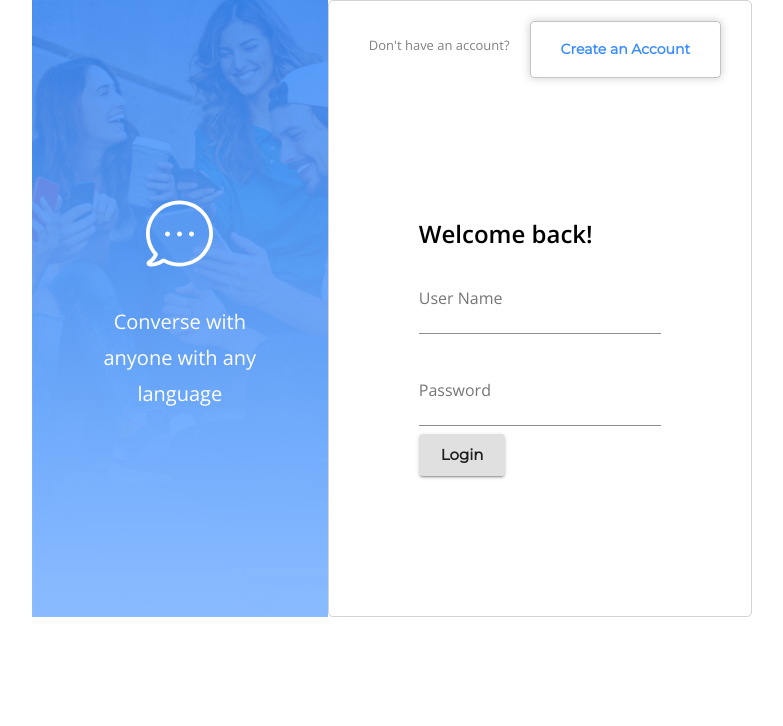
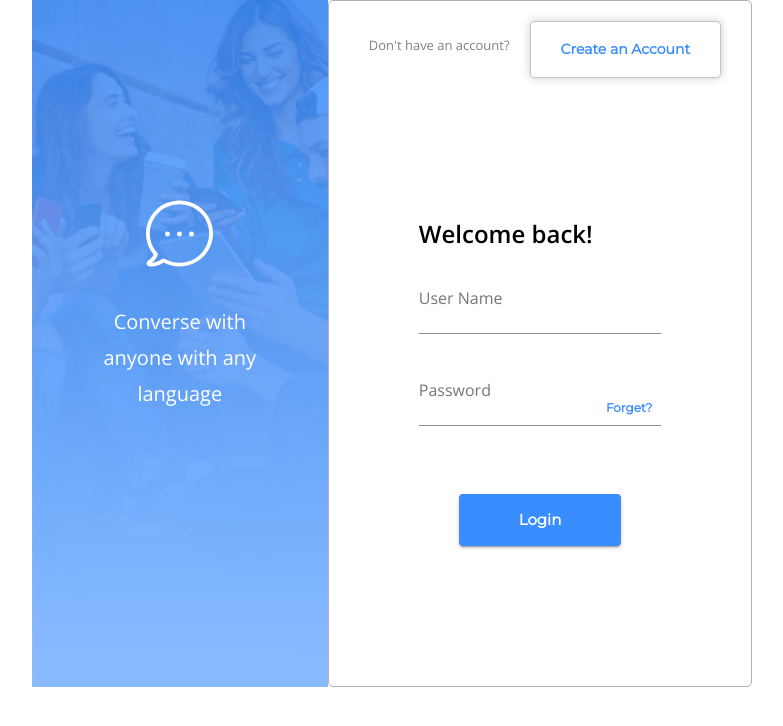
Before and after one commit to ryanzzheng570/messenger-6926, a React (Create React App) app in the folder client/: page /login in a window 1280 px wide. Shown: the top 726 px of the page, without its empty margins (248-1031 px from the left). Built offline with nearby package versions, Linux system fonts and the light colour scheme; no server answers.

Commit message:
Completed Login Page

```diff
--- a/client/src/Login.js
+++ b/client/src/Login.js
@@ -1,5 +1,5 @@
 import React from "react";
-import { Redirect, useHistory } from "react-router-dom";
+import { Link, Redirect, useHistory } from "react-router-dom";
 import { connect } from "react-redux";
 import {
   Grid,
@@ -8,7 +8,6 @@ import {
   Button,
   FormControl,
   TextField,
-  Icon
 } from "@material-ui/core";
 import { login } from "./store/utils/thunkCreators";
 import { makeStyles } from "@material-ui/core/styles";
@@ -28,7 +27,7 @@ const useStyles = makeStyles((theme) => ({
   },
   form_container: {
     width: '33%',
-    border: '1px solid lightgrey',
+    border: '1px solid #B0B0B0',
     borderRadius: '5px'
   },
   form: {
@@ -37,7 +36,7 @@ const useStyles = makeStyles((theme) => ({
       marginTop: '20px',
     },
     '& label.Mui-focused': {
-      color: '#8e8e8e',
+      color: '#B0B0B0',
     },
     '& .MuiInput-underline:before': {
       borderBottomColor: '#8e8e8e',
@@ -57,7 +56,9 @@ const useStyles = makeStyles((theme) => ({
     fontSize: '13px',
     color: 'grey',
   },
-
+  btn_submit: {
+    padding: '13px 60px'
+  }
 }));
 
 const Login = (props) => {
@@ -102,18 +103,20 @@ const Login = (props) => {
                 />
               </FormControl>
             </Grid>
-            <Grid>
+            <Grid container>
               <FormControl fullWidth margin="normal" required>
                 <TextField
                   label="Password"
                   aria-label="password"
                   type="password"
                   name="password"
+                  InputProps={{endAdornment: <Button style={{fontSize: '12px', marginTop: '15px'}} color='primary'>Forget?</Button>}}
                 />
               </FormControl>
+
             </Grid>
-            <Grid justifyContent='flex-end'>
-              <Button type="submit" variant="contained" size="large">
+            <Grid style={{marginTop: '60px'}} container justifyContent='center'>
+              <Button className={classes.btn_submit} color={'primary'} type="submit" variant="contained" size="large">
                 Login
               </Button>
             </Grid>
```
